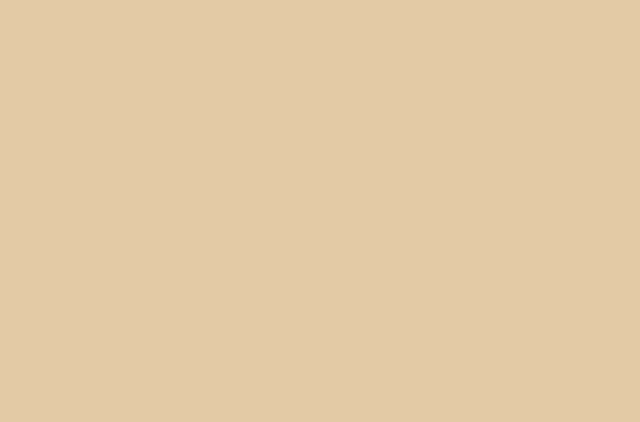
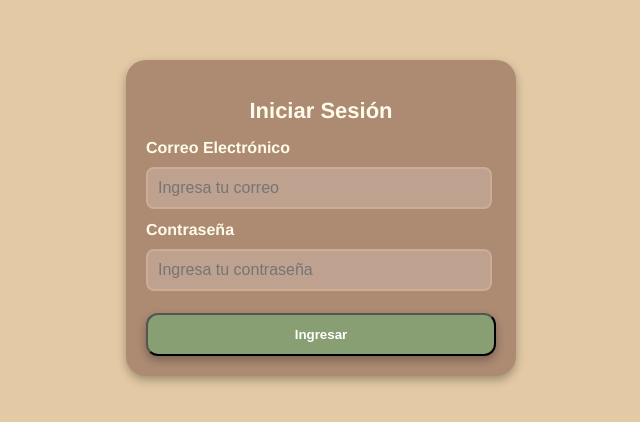
Before and after one commit to JoseManuelOberreuter/AsesoriaBotFront, a Vue app: page /login in a window 1280 px wide. Before the commit this address had no page. Shown: the part 202-624 px from the top of the page, without its empty margins (319-959 px from the left). Built offline with nearby package versions, Linux system fonts and the light colour scheme.

Commit message:
feat: Login

```diff
--- /dev/null
+++ b/src/components/FormLogin.vue
@@ -0,0 +1,180 @@
+<template>
+    <div class="container-form">
+      <form @submit.prevent="submitLogin" class="glassmorphism">
+        <h2 class="title">Iniciar Sesión</h2>
+
+        <!-- Correo -->
+        <div class="form-group">
+          <label>Correo Electrónico</label>
+          <input
+            v-model="formData.email"
+            type="email"
+            placeholder="Ingresa tu correo"
+            required
+          />
+        </div>
+
+        <!-- Contraseña -->
+        <div class="form-group">
+          <label>Contraseña</label>
+          <input
+            v-model="formData.password"
+            type="password"
+            placeholder="Ingresa tu contraseña"
+            required
+          />
+        </div>
+
+        <!-- Mensaje de error -->
+        <p v-if="errorMessage" class="error-message">{{ errorMessage }}</p>
+
+        <!-- Botón de Envío con Spinner -->
+        <button type="submit" :disabled="loading" class="submit-btn">
+          <span v-if="loading">Verificando...</span>
+          <span v-else>Ingresar</span>
+        </button>
+      </form>
+    </div>
+  </template>
+
+  <script>
+  import axios from "axios";
+  import { useRouter } from "vue-router";
+
+  export default {
+    data() {
+      return {
+        formData: {
+          email: "",
+          password: "",
+        },
+        loading: false,
+        errorMessage: "",
+      };
+    },
+    setup() {
+      const router = useRouter();
+      return { router };
+    },
+    methods: {
+      async submitLogin() {
+        this.loading = true;
+        this.errorMessage = "";
+
+        try {
+          const response = await axios.post("http://localhost:4005/users/login", this.formData);
+
+          // Guardar el token en localStorage para sesiones
+          localStorage.setItem("token", response.data.token);
+
+          alert("Inicio de sesión exitoso");
+
+          //! AÑADIR DASHBOARD DE USUARIO INICIADO
+          this.router.push("/dashboard");
+        } catch (error) {
+          console.error("Error en el login:", error.response?.data);
+          this.errorMessage = error.response?.data?.error || "Error al iniciar sesión.";
+        } finally {
+          this.loading = false;
+        }
+      },
+    },
+  };
+  </script>
+
+  <style scoped>
+  /* 📌 Usando las variables de color */
+  :root {
+    --color-primary: #AD8B73;
+    --color-secondary: #CEAB93;
+    --color-background: #E3CAA5;
+    --color-light-secondary: #FFFBE9;
+    --color-dark-secondary: #889E73;
+  }
+
+  /* 📌 Contenedor principal */
+  .container-form {
+    display: flex;
+    justify-content: center;
+    align-items: center;
+    height: 100vh;
+    background: var(--color-background);
+  }
+
+  /* 📌 Estilo Glassmorphism */
+  .glassmorphism {
+    background: var(--color-primary);
+    backdrop-filter: blur(10px);
+    border-radius: 20px;
+    padding: 20px;
+    box-shadow: 0 4px 10px rgba(0, 0, 0, 0.3);
+    width: 90%;
+    max-width: 350px;
+    text-align: center;
+  }
+
+  /* 📌 Título */
+  .title {
+    font-size: 22px;
+    font-weight: bold;
+    color: var(--color-light-secondary);
+    margin-bottom: 15px;
+  }
+
+  /* 📌 Estilos de Input */
+  .form-group {
+    text-align: left;
+    margin-bottom: 12px;
+  }
+
+  .form-group label {
+    display: block;
+    color: var(--color-light-secondary);
+    font-weight: bold;
+  }
+
+  .form-group input {
+    width: 92%;
+    padding: 10px;
+    margin: 10px 0;
+    border: 2px solid var(--color-secondary);
+    border-radius: 8px;
+    font-size: 16px;
+    background: rgba(255, 255, 255, 0.2);
+    color: white;
+    outline: none;
+    transition: 0.3s;
+  }
+
+  /* 📌 Efecto al enfocar */
+  .form-group input:focus {
+    background: rgba(255, 255, 255, 0.3);
+    box-shadow: 0 0 8px rgba(255, 255, 255, 0.4);
+  }
+
+  /* 📌 Mensaje de error */
+  .error-message {
+    color: red;
+    font-weight: bold;
+    margin-top: 5px;
+  }
+
+  /* 📌 Botón */
+  .submit-btn {
+    width: 100%;
+    background-color: var(--color-dark-secondary);
+    color: white;
+    font-weight: bold;
+    padding: 12px;
+    margin-top: 10px;
+    border-radius: 12px;
+    transition: background 0.3s, transform 0.2s;
+    box-shadow: 0 4px 10px rgba(0, 0, 0, 0.3);
+  }
+
+  /* 📌 Efecto hover */
+  .submit-btn:hover {
+    background-color: var(--color-secondary);
+    transform: scale(1.05);
+  }
+  </style>
--- a/src/router/index.js
+++ b/src/router/index.js
@@ -3,6 +3,7 @@ import HomeView from '../views/HomeView.vue';
 import AboutView from '../views/AboutView.vue';
 import ContactForm from '../views/ContactView.vue';
 import RegisterForm from '../views/RegisterView.vue';
+import LoginView from '../views/LoginView.vue';
 
 const routes = [
   {
@@ -24,6 +25,11 @@ const routes = [
     path: '/register',
     name: 'Register',
     component: RegisterForm
+  },
+  {
+    path: '/login',
+    name: 'Login',
+    component: LoginView
   }
 ];
 
--- /dev/null
+++ b/src/views/LoginView.vue
@@ -0,0 +1,7 @@
+<template>
+    <FormLogin />
+</template>
+<script setup>
+import FormLogin from '@/components/FormLogin.vue';
+import FormContact from '@/components/FormRegister.vue';
+</script>
```
